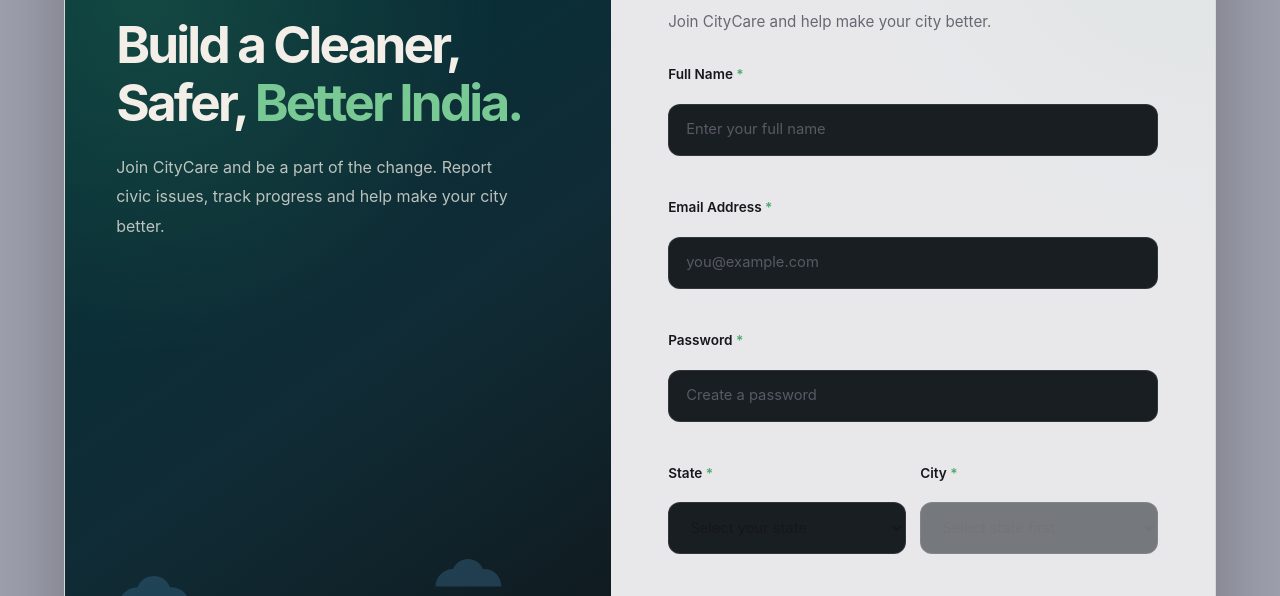
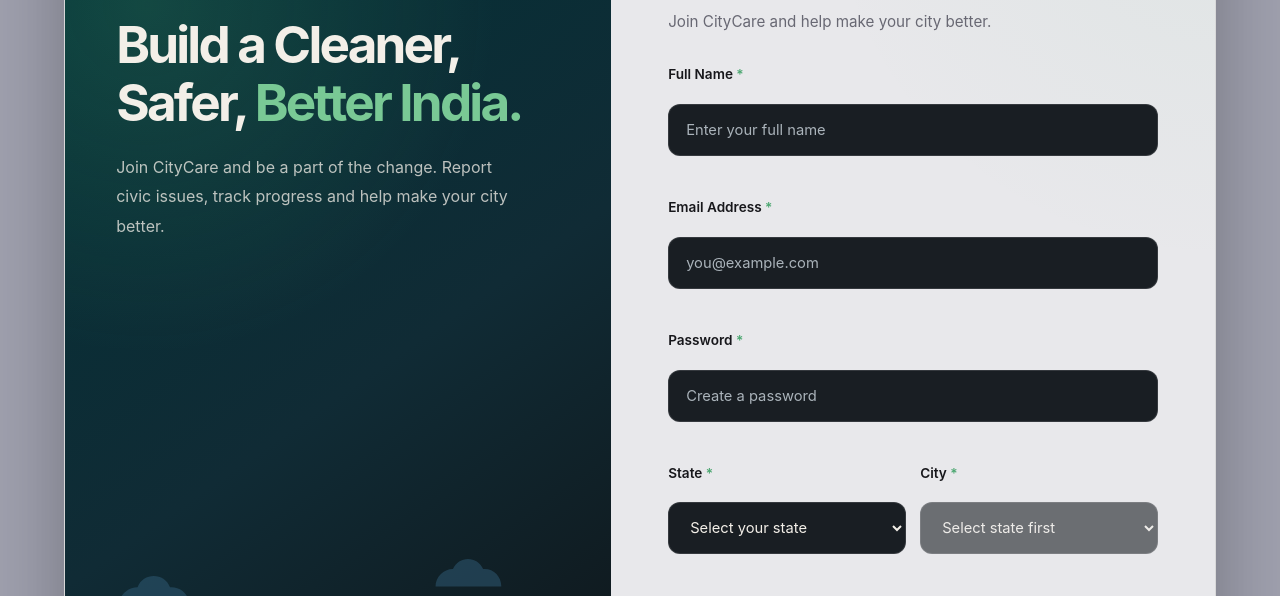
Before and after one commit to browntech079-byte/Keep-my-city-clean, a website: page frontend/register.html in a window 1280 px wide. Shown: the part 164-760 px from the top of the page. Drawn offline with Linux system fonts and the light colour scheme.

Commit message:
Fix registration input visibility

```diff
--- a/frontend/css/auth.css
+++ b/frontend/css/auth.css
@@ -41,12 +41,12 @@
     grid-template-columns: 0.9fr 1.1fr;
     overflow: hidden;
     background: var(--surface, #191e23);
-    border: 1px solid var(--border, rgba(255, 255, 255, 0.08));
+    border: 1px solid var(--border, rgba(255,255,255,0.08));
     border-radius: 26px;
-    box-shadow: 0 24px 70px rgba(0, 0, 0, 0.22);
+    box-shadow: 0 24px 70px rgba(0,0,0,0.22);
 }
 
-/* ---------- Existing Login Welcome Panel ---------- */
+/* ---------- Login Welcome Panel ---------- */
 
 .auth-welcome-panel {
     position: relative;
@@ -58,7 +58,7 @@
     background:
         radial-gradient(
             circle at 100% 0%,
-            rgba(76, 167, 113, 0.22),
+            rgba(76,167,113,0.22),
             transparent 36%
         ),
         var(--brand-blue, #013237);
@@ -103,11 +103,11 @@
 
 .auth-brand-tagline,
 .auth-brand-subtitle {
-    color: rgba(243, 239, 232, 0.72);
+    color: rgba(243,239,232,0.72);
     font-size: 0.72rem;
 }
 
-/* ---------- Existing Login Welcome Text ---------- */
+/* ---------- Login Welcome Text ---------- */
 
 .welcome-content {
     position: relative;
@@ -126,14 +126,14 @@
 
 .welcome-content h1 {
     margin-bottom: 18px;
-    font-size: clamp(2.2rem, 4vw, 3.4rem);
+    font-size: clamp(2.2rem,4vw,3.4rem);
     line-height: 1.12;
     letter-spacing: -0.045em;
 }
 
 .welcome-content > p:last-of-type {
     max-width: 390px;
-    color: rgba(243, 239, 232, 0.78);
+    color: rgba(243,239,232,0.78);
     font-size: 1rem;
     line-height: 1.8;
 }
@@ -147,7 +147,7 @@
     border-radius: 99px;
 }
 
-/* ---------- Existing Login Decorative Shapes ---------- */
+/* ---------- Login Decorations ---------- */
 
 .welcome-decoration {
     position: absolute;
@@ -162,9 +162,9 @@
     bottom: -180px;
     width: 360px;
     height: 360px;
-    border: 1px solid rgba(76, 167, 113, 0.22);
+    border: 1px solid rgba(76,167,113,0.22);
     border-radius: 50%;
-    background: rgba(76, 167, 113, 0.10);
+    background: rgba(76,167,113,0.10);
 }
 
 .decoration-leaf {
@@ -173,13 +173,13 @@
     bottom: 55px;
     width: 90px;
     height: 45px;
-    border: 1px solid rgba(76, 167, 113, 0.45);
+    border: 1px solid rgba(76,167,113,0.45);
     border-radius: 100% 0 100% 0;
-    background: rgba(76, 167, 113, 0.18);
+    background: rgba(76,167,113,0.18);
     transform: rotate(-25deg);
 }
 
-/* ---------- Existing Login Form Panel ---------- */
+/* ---------- Login Form Panel ---------- */
 
 .auth-form-panel {
     display: flex;
@@ -213,7 +213,7 @@
 .auth-header h2 {
     margin: 0 0 10px;
     color: var(--text, #f3efe8);
-    font-size: clamp(1.8rem, 3vw, 2.3rem);
+    font-size: clamp(1.8rem,3vw,2.3rem);
     font-weight: 750;
     letter-spacing: -0.04em;
     line-height: 1.2;
@@ -260,42 +260,72 @@
     width: 100%;
     min-height: 54px;
     padding: 0 17px;
-    color: var(--text, #f3efe8);
-    background: var(--surface, #191e23);
-    border: 1px solid var(--border, rgba(255, 255, 255, 0.08));
+
+    color: #f3efe8 !important;
+    -webkit-text-fill-color: #f3efe8 !important;
+
+    background-color: #191e23 !important;
+
+    border: 1px solid rgba(255,255,255,0.12);
     border-radius: 13px;
     outline: none;
-    font: inherit;
+
+    font-family: inherit;
     font-size: 0.92rem;
+
     transition:
         border-color 0.2s ease,
         box-shadow 0.2s ease,
         background 0.2s ease;
 }
 
+/* Placeholder visibility */
+
 .form-group input::placeholder,
 .form-group textarea::placeholder {
-    color: var(--text-muted, #9ca5aa);
-    opacity: 0.8;
+    color: #aab3ba !important;
+    -webkit-text-fill-color: #aab3ba !important;
+    opacity: 1;
 }
 
-.form-group select {
-    cursor: pointer;
+/* Dropdown options */
+
+.form-group select option {
+    color: #f3efe8;
+    background: #191e23;
 }
+
+/* Disabled dropdown */
 
 .form-group select:disabled {
     cursor: not-allowed;
-    opacity: 0.55;
+    opacity: 0.6;
 }
+
+/* Focus effect */
 
 .form-group input:focus,
 .form-group select:focus,
 .form-group textarea:focus {
-    border-color: var(--brand-green, #4ca771);
-    box-shadow: 0 0 0 4px rgba(76, 167, 113, 0.13);
+    border-color: #4ca771;
+    box-shadow: 0 0 0 4px rgba(76,167,113,0.15);
 }
 
-/* ---------- State and City Row ---------- */
+/* Browser autofill fix */
+
+.form-group input:-webkit-autofill,
+.form-group input:-webkit-autofill:hover,
+.form-group input:-webkit-autofill:focus {
+    -webkit-text-fill-color: #f3efe8 !important;
+    caret-color: #f3efe8;
+
+    box-shadow: 0 0 0 1000px #191e23 inset !important;
+
+    border: 1px solid rgba(255,255,255,0.12);
+    transition: background-color 9999s ease-in-out 0s;
+}
+
+/* ---------- State and City ---------- */
 
 .form-row {
     display: grid;
@@ -310,18 +340,24 @@
     min-height: 54px;
     margin-top: 8px;
     padding: 14px 20px;
+
     display: flex;
     align-items: center;
     justify-content: center;
     gap: 12px;
+
     background: var(--brand-green, #4ca771);
     color: #ffffff;
+
     border: 1px solid transparent;
     border-radius: 14px;
+
     font: inherit;
     font-size: 1rem;
     font-weight: 700;
+
     cursor: pointer;
+
     transition:
         transform 0.2s ease,
         background 0.2s ease,
@@ -331,7 +367,7 @@
 .auth-submit:hover {
     background: #3d9462;
     transform: translateY(-2px);
-    box-shadow: 0 10px 24px rgba(76, 167, 113, 0.18);
+    box-shadow: 0 10px 24px rgba(76,167,113,0.18);
 }
 
 .auth-submit:active {
@@ -371,7 +407,9 @@
     gap: 6px;
     margin-top: 30px;
     padding-top: 24px;
-    border-top: 1px solid var(--border, rgba(255, 255, 255, 0.08));
+
+    border-top: 1px solid var(--border, rgba(255,255,255,0.08));
+
     color: var(--text-muted, #9ca5aa);
     font-size: 0.9rem;
     text-align: center;
@@ -389,46 +427,46 @@
     text-decoration: underline;
 }
 
-/* =========================================
-   EXISTING AUTH PAGE FOOTER
-   ========================================= */
+/* ---------- Existing Auth Footer ---------- */
 
 .auth-page-footer {
     width: 100%;
     max-width: 1240px;
     margin: 28px auto 0;
     padding: 0 4px;
+
     display: flex;
     justify-content: space-between;
     gap: 16px;
+
     color: var(--text-muted, #9ca5aa);
     font-size: 0.75rem;
 }
 
 /* =========================================
-   NEW REGISTER PAGE LAYOUT
+   REGISTER PAGE LAYOUT
    ========================================= */
-
-/* Hide navigation if one is accidentally included */
 
 .register-page .navbar {
     display: none !important;
 }
-
-/* Main two-column layout */
 
 .register-page .auth-layout {
     width: 100%;
     max-width: 1240px;
     min-height: 690px;
     margin: auto;
+
     display: grid;
     grid-template-columns: 0.95fr 1.05fr;
+
     overflow: hidden;
+
     background: var(--surface, #191e23);
-    border: 1px solid var(--border, rgba(255, 255, 255, 0.08));
+    border: 1px solid var(--border, rgba(255,255,255,0.08));
     border-radius: 28px;
-    box-shadow: 0 24px 80px rgba(0, 0, 0, 0.28);
+
+    box-shadow: 0 24px 80px rgba(0,0,0,0.28);
 }
 
 /* ---------- Left Branding Panel ---------- */
@@ -436,15 +474,18 @@
 .register-page .auth-brand-panel {
     position: relative;
     min-width: 0;
+
     display: flex;
     flex-direction: column;
     justify-content: space-between;
-    padding: clamp(28px, 4vw, 52px);
+
+    padding: clamp(28px,4vw,52px);
     overflow: hidden;
+
     background:
         radial-gradient(
             circle at 15% 15%,
-            rgba(76, 167, 113, 0.20),
+            rgba(76,167,113,0.20),
             transparent 38%
         ),
         linear-gradient(
@@ -453,10 +494,9 @@
             #102b35 55%,
             #101316 100%
         );
+
     color: #f3efe8;
 }
-
-/* Brand link */
 
 .register-page .auth-brand {
     gap: 14px;
@@ -466,7 +506,7 @@
     width: 52px;
     height: 52px;
     padding: 4px;
-    background: rgba(255, 255, 255, 0.96);
+    background: rgba(255,255,255,0.96);
     border-radius: 14px;
 }
 
@@ -484,19 +524,21 @@
     letter-spacing: 0.02em;
 }
 
-/* ---------- Left Main Message ---------- */
+/* ---------- Left Message ---------- */
 
 .register-page .auth-brand-content {
     position: relative;
     z-index: 2;
+
     max-width: 470px;
     margin: 48px 0 28px;
 }
 
 .register-page .auth-brand-content h2 {
     margin: 0 0 22px;
+
     color: #f3efe8;
-    font-size: clamp(2.2rem, 4vw, 3.5rem);
+    font-size: clamp(2.2rem,4vw,3.5rem);
     font-weight: 750;
     line-height: 1.12;
     letter-spacing: -0.055em;
@@ -509,7 +551,8 @@
 .register-page .auth-brand-content p {
     max-width: 410px;
     margin: 0;
-    color: rgba(243, 239, 232, 0.76);
+
+    color: rgba(243,239,232,0.76);
     font-size: 1rem;
     line-height: 1.85;
 }
@@ -535,35 +578,41 @@
 
 .register-page .auth-form-panel {
     min-width: 0;
+
     display: flex;
     align-items: center;
     justify-content: center;
-    padding: clamp(28px, 4vw, 58px);
+
+    padding: clamp(28px,4vw,58px);
+
     background:
         radial-gradient(
             circle at 100% 0%,
-            rgba(76, 167, 113, 0.06),
+            rgba(76,167,113,0.06),
             transparent 36%
         ),
         var(--surface-light, #222930);
 }
 
-/* Registration card */
+/* ---------- Registration Card ---------- */
 
 .register-page .register-card {
     width: 100%;
     max-width: 490px;
     min-height: 0;
+
     display: block;
     overflow: visible;
+
     padding: 0;
+
     background: transparent;
     border: 0;
     border-radius: 0;
     box-shadow: none;
 }
 
-/* Registration heading */
+/* ---------- Registration Heading ---------- */
 
 .register-page .auth-header {
     margin-bottom: 30px;
@@ -576,7 +625,7 @@
 
 .register-page .auth-header h1 {
     margin-bottom: 12px;
-    font-size: clamp(2rem, 3vw, 2.7rem);
+    font-size: clamp(2rem,3vw,2.7rem);
     line-height: 1.12;
 }
 
@@ -584,13 +633,11 @@
     max-width: 420px;
 }
 
-/* Registration form spacing */
+/* ---------- Registration Form ---------- */
 
 .register-page #registerForm {
     gap: 19px;
 }
-
-/* Registration fields */
 
 .register-page .form-group {
     gap: 9px;
@@ -600,26 +647,36 @@
     font-size: 0.85rem;
 }
 
+/* Explicit registration input colors */
+
 .register-page .form-group input,
 .register-page .form-group select {
     min-height: 52px;
-    background: #191e23;
-    border-color: rgba(255, 255, 255, 0.10);
+
+    color: #f3efe8 !important;
+    -webkit-text-fill-color: #f3efe8 !important;
+
+    background-color: #191e23 !important;
+
+    border-color: rgba(255,255,255,0.12);
     border-radius: 12px;
 }
 
-.register-page .form-group input:hover,
-.register-page .form-group select:hover {
-    border-color: rgba(76, 167, 113, 0.45);
+.register-page .form-group input::placeholder {
+    color: #aab3ba !important;
+    -webkit-text-fill-color: #aab3ba !important;
+    opacity: 1;
 }
 
-/* State and city */
+.register-page .form-group input:focus,
+.register-page .form-group select:focus {
+    border-color: #4ca771;
+    box-shadow: 0 0 0 4px rgba(76,167,113,0.15);
+}
 
 .register-page .form-row {
     gap: 14px;
 }
-
-/* Create account button */
 
 .register-page .auth-submit {
     min-height: 54px;
@@ -627,15 +684,11 @@
     border-radius: 12px;
 }
 
-/* Registration footer */
-
 .register-page .auth-footer {
     margin-top: 25px;
     padding-top: 22px;
     font-size: 0.88rem;
 }
-
-/* ---------- Registration Footer ---------- */
 
 .register-page .auth-page-footer {
     max-width: 1240px;
@@ -665,7 +718,7 @@
     }
 
     .register-page .auth-brand-content h2 {
-        font-size: clamp(2rem, 4vw, 2.8rem);
+        font-size: clamp(2rem,4vw,2.8rem);
     }
 
     .register-page .auth-brand-content p {
@@ -713,7 +766,7 @@
 
     .register-page .auth-brand-content h2 {
         margin-bottom: 14px;
-        font-size: clamp(2rem, 8vw, 2.7rem);
+        font-size: clamp(2rem,8vw,2.7rem);
     }
 
     .register-page .auth-brand-content p {
```
